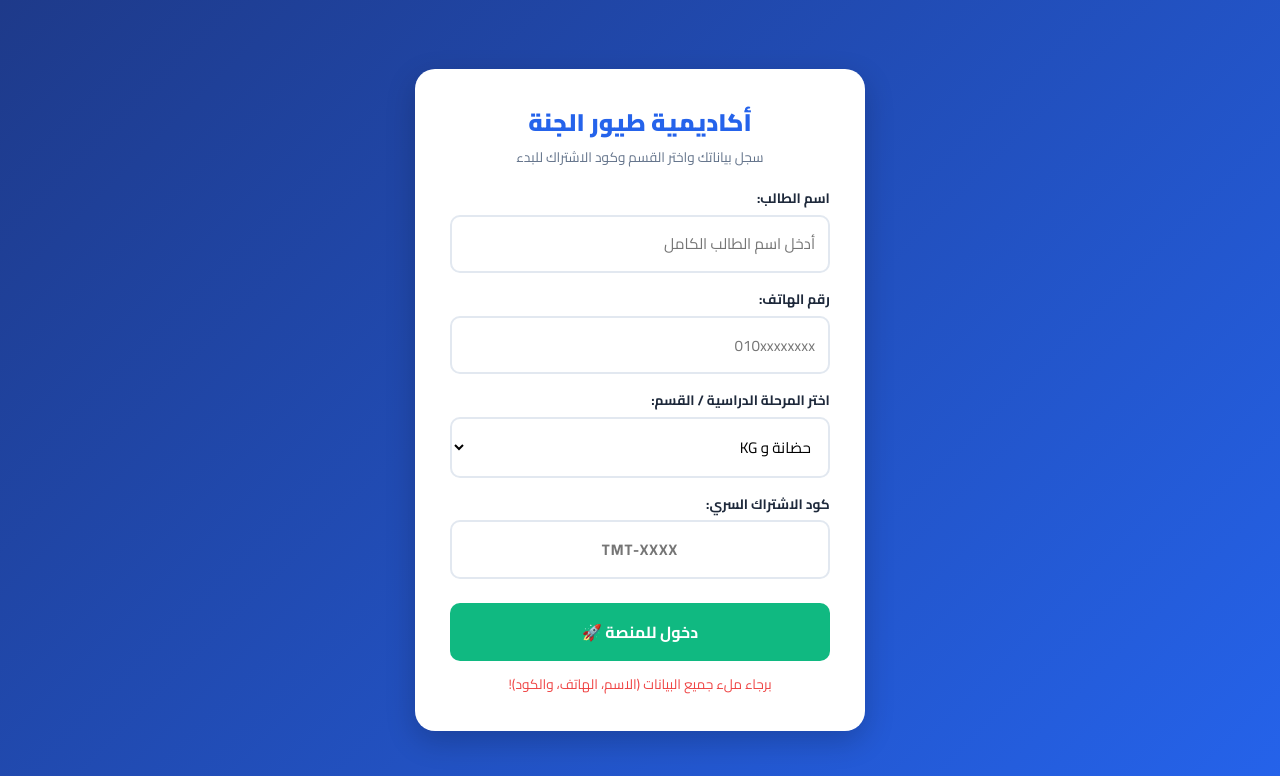
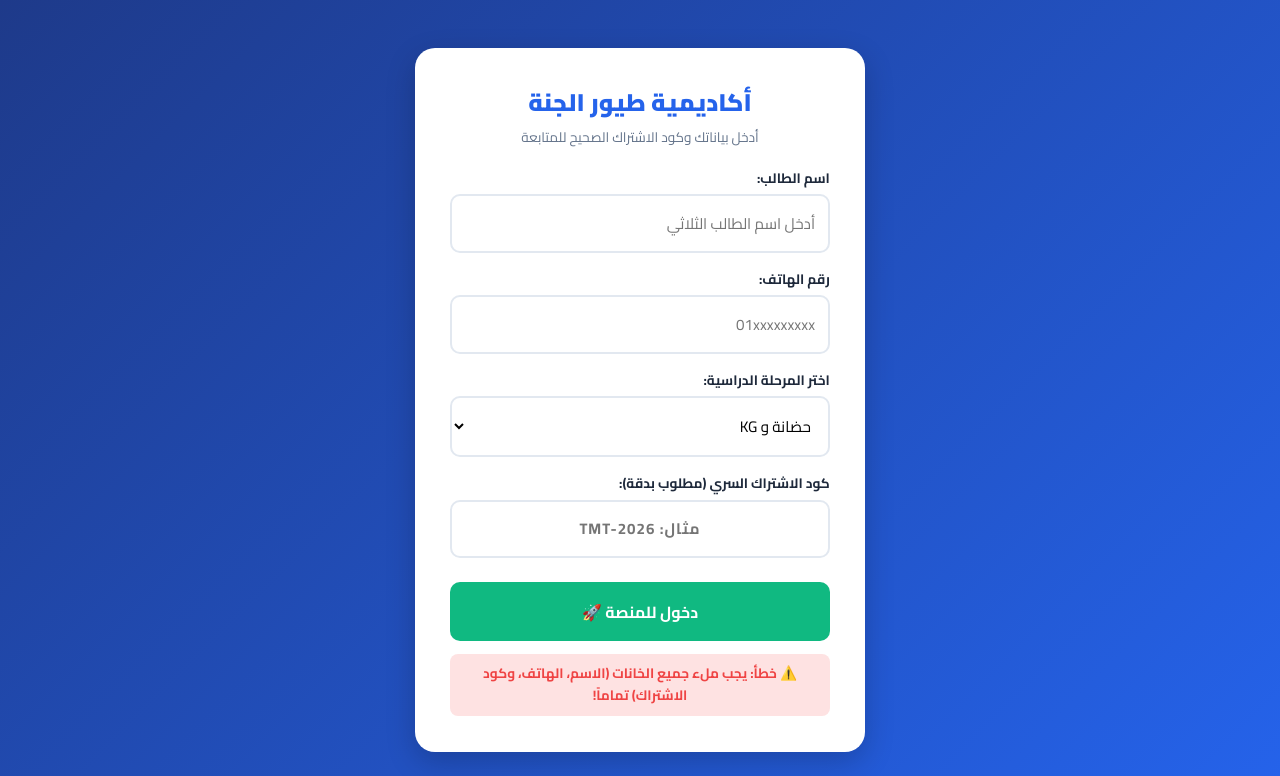
Before and after one commit to toyour-aljana-academy/toyour-aljana, a plain HTML site: page index.html in a window 1280 px wide. Both pictures are taken after a click on the button "دخول للمنصة 🚀". Shown: the top 776 px of the page. Drawn offline with Linux system fonts and the light colour scheme.

Commit message:
Add files via upload

```diff
--- a/index.html
+++ b/index.html
@@ -44,7 +44,7 @@
             border-radius: 10px; font-weight: 700; font-size: 1rem; cursor: pointer; transition: 0.3s; margin-top: 0.5rem;
         }
         .login-btn:hover { opacity: 0.9; }
-        .error-msg { color: #ef4444; font-size: 0.85rem; margin-top: 0.8rem; display: none; }
+        .error-msg { background: #fee2e2; color: #ef4444; padding: 0.6rem; border-radius: 8px; font-size: 0.85rem; margin-top: 0.8rem; display: none; font-weight: 700; }
 
         header {
             background: white; box-shadow: 0 2px 10px rgba(0,0,0,0.05);
@@ -136,24 +136,24 @@
 </head>
 <body>
 
-    <!-- شاشة تسجيل البيانات والأكواد (ظاهرة وثابتة افتراضياً) -->
+    <!-- شاشة تسجيل الدخول الصارمة -->
     <div id="loginScreen">
         <div class="login-box">
             <h2>أكاديمية طيور الجنة</h2>
-            <p>سجل بياناتك واختر القسم وكود الاشتراك للبدء</p>
+            <p>أدخل بياناتك وكود الاشتراك الصحيح للمتابعة</p>
 
             <div class="form-group">
                 <label>اسم الطالب:</label>
-                <input type="text" id="studentName" class="login-input" placeholder="أدخل اسم الطالب الكامل" autocomplete="off">
+                <input type="text" id="studentName" class="login-input" placeholder="أدخل اسم الطالب الثلاثي" autocomplete="off">
             </div>
 
             <div class="form-group">
                 <label>رقم الهاتف:</label>
-                <input type="tel" id="studentPhone" class="login-input" placeholder="010xxxxxxxx" autocomplete="off">
+                <input type="tel" id="studentPhone" class="login-input" placeholder="01xxxxxxxxx" autocomplete="off">
             </div>
 
             <div class="form-group">
-                <label>اختر المرحلة الدراسية / القسم:</label>
+                <label>اختر المرحلة الدراسية:</label>
                 <select id="studentGrade" class="login-select">
                     <option value="حضانة و KG">حضانة و KG</option>
                     <option value="المرحلة الابتدائية">المرحلة الابتدائية</option>
@@ -162,8 +162,8 @@
             </div>
 
             <div class="form-group">
-                <label>كود الاشتراك السري:</label>
-                <input type="text" id="accessCodeInput" class="login-input code-input" placeholder="TMT-XXXX" autocomplete="off">
+                <label>كود الاشتراك السري (مطلوب بدقة):</label>
+                <input type="text" id="accessCodeInput" class="login-input code-input" placeholder="مثال: TMT-2026" autocomplete="off">
             </div>
 
             <button class="login-btn" onclick="verifyCode()">دخول للمنصة 🚀</button>
@@ -174,7 +174,7 @@
     <header>
         <div class="logo">
             أكاديمية طيور الجنة
-            <span>نحو مستقبل إشراقي وتأسيس مبكر ذكي</span>
+            <span>نحو تأسيس مبكر قوي ومحترف</span>
         </div>
         <div class="support-nav">
             <div class="dropdown" id="supportDropdown">
@@ -215,10 +215,12 @@
     <footer><p>جميع الحقوق محفوظة &copy; 2026 - أكاديمية طيور الجنة</p></footer>
 
     <script>
-        // الأكواد المتاحة عندك
+        // الأكواد الحقيقية الخاصة بك وحدك (يمكنك تعديلها أو إضافتها في أي وقت)
         const VALID_CODES = [
-            "TMT-1111", "TMT-2222", "TMT-3333", "TMT-4444", "TMT-5555",
-            "TMT-6666", "TMT-7777", "TMT-8888", "TMT-9999", "TMT-1234"
+            "TMT-2026",
+            "TMT-9999",
+            "TOYOR-100",
+            "AHMED-VIP"
         ];
 
         const myWhatsAppNumber = "201055830836";
@@ -230,50 +232,60 @@
             const code = document.getElementById('accessCodeInput').value.trim().toUpperCase();
             const errorDiv = document.getElementById('errorMsg');
 
+            // شروط صارمة جداً: ممنوع الدخول لو خانة فاضية
             if(!name || !phone || !code) {
-                errorDiv.innerText = "برجاء ملء جميع البيانات (الاسم، الهاتف، والكود)!";
+                errorDiv.innerText = "⚠️ خطأ: يجب ملء جميع الخانات (الاسم، الهاتف، وكود الاشتراك) تماماً!";
                 errorDiv.style.display = "block";
                 return;
             }
 
-            if(!VALID_CODES.includes(code)) {
-                errorDiv.innerText = "كود الاشتراك غير صحيح! تأكد من الكود المتاح لديك.";
+            if(phone.length < 10) {
+                errorDiv.innerText = "⚠️ رقم الهاتف غير صحيح، يرجى كتابة رقم صحيح!";
                 errorDiv.style.display = "block";
                 return;
             }
 
+            // فحص قاطع: لو الكود مش موجود في القائمة المعتمدة يترفض تماماً
+            if(!VALID_CODES.includes(code)) {
+                errorDiv.innerText = "❌ كود الاشتراك خطأ أو غير مسموح به! تواصل معنا للحصول على كود صحيح.";
+                errorDiv.style.display = "block";
+                return;
+            }
+
+            // نظام حماية الجهاز الواحد (Device Lock)
             const usedCodes = JSON.parse(localStorage.getItem('used_codes') || "{}");
             let myDevice = localStorage.getItem('my_device_id');
             if(!myDevice) {
-                myDevice = 'dev_' + Math.random().toString(36).substring(2, 11);
+                myDevice = 'dev_' + Math.random().toString(36).substring(2, 15);
                 localStorage.setItem('my_device_id', myDevice);
             }
 
             if(usedCodes[code] && usedCodes[code] !== myDevice) {
-                errorDiv.innerText = "عذراً، هذا الكود مستخدم بالفعل على جهاز آخر!";
+                errorDiv.innerText = "🚫 عذراً، هذا الكود مستخدم بالفعل على جهاز آخر ولا يمكن استخدامه مرتين!";
                 errorDiv.style.display = "block";
                 return;
             }
 
+            // تخزين حالة الدخول بنجاح
             usedCodes[code] = myDevice;
             localStorage.setItem('used_codes', JSON.stringify(usedCodes));
             localStorage.setItem('student_logged', 'true');
 
+            // إرسال إشعار على الواتساب للمالك أوتوماتيك
             const message = `✨ طالب جديد سجل في المنصة!\n\n👤 الاسم: ${name}\n📱 الهاتف: ${phone}\n📚 القسم: ${grade}\n🔑 الكود المستخدم: ${code}`;
             const whatsappUrl = `https://wa.me/${myWhatsAppNumber}?text=${encodeURIComponent(message)}`;
 
             window.open(whatsappUrl, '_blank');
 
-            // إخفاء شاشة تسجيل الدخول بعد النجاح
+            // إخفاء شاشة تسجيل الدخول وفتح الموقع للمشترك
             document.getElementById('loginScreen').style.display = 'none';
         }
 
-        // تم ضبط هذه الدالة بحيث لا تقفل شاشة الدخول أوتوماتيكياً وتتسبب في أي اختفاء مفاجئ
         window.onload = function() {
-            // شاشة تسجيل الدخول هتفضل ثابتة وواضحة دايماً لأي زيارة جديدة،
-            // ولو حابب تتخطى الدخول مؤقتاً للتجربة تقدر تلغي التعليق عن السطر التالي:
-            // if(localStorage.getItem('student_logged') === 'true') { document.getElementById('loginScreen').style.display = 'none'; }
-
+            // لو الطالب مسجل دخول قبل كده على نفس الجهاز يفتح علطول، لو لأ تفضل الشاشة ظاهرة وصارمة
+            if(localStorage.getItem('student_logged') === 'true') {
+                document.getElementById('loginScreen').style.display = 'none';
+            }
             renderCourses('all');
         }
 
```
